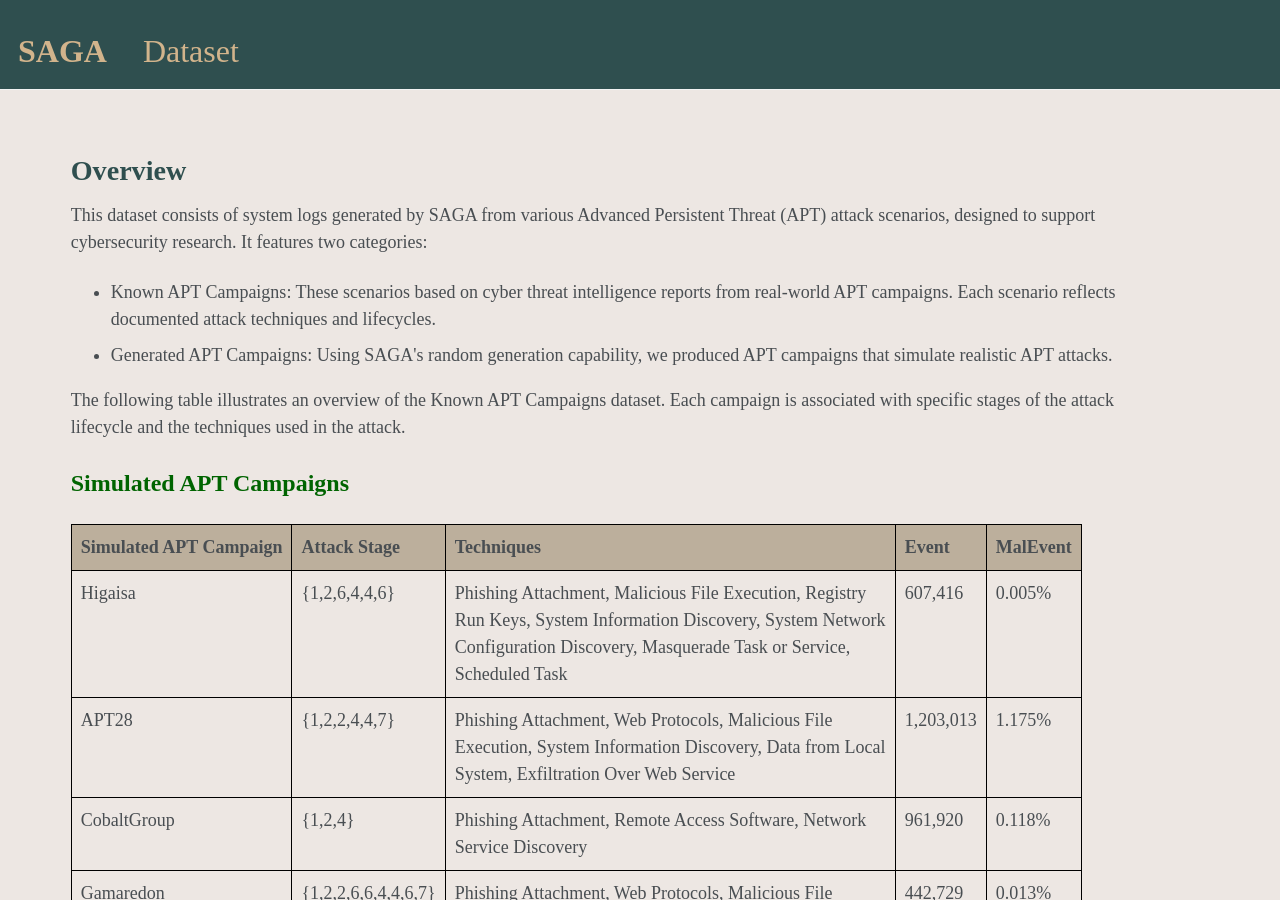
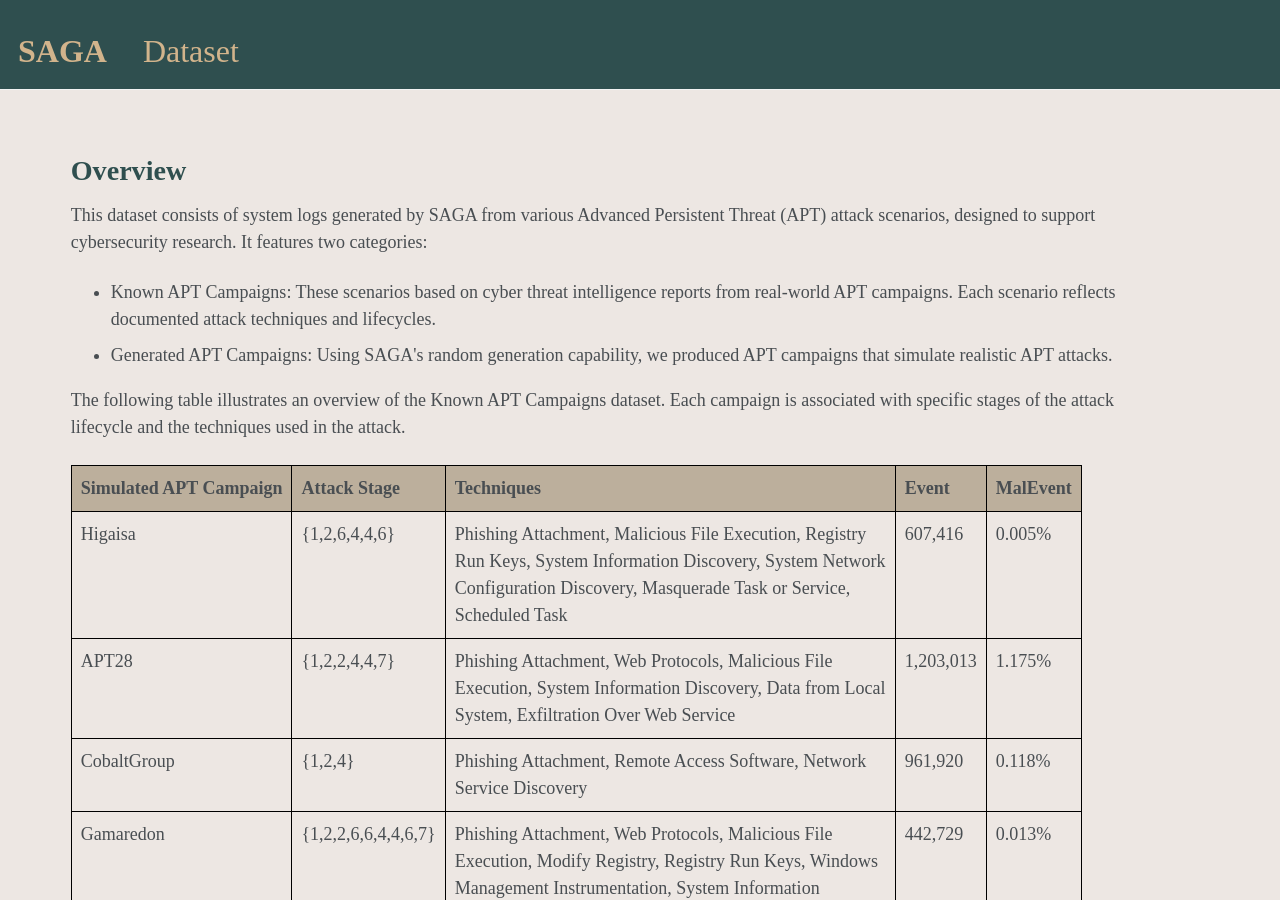
Before and after one commit to saga-tw/saga-tw.github.io, a Jekyll site: the page built from _pages/dataset.md, in a window 1280 px wide and 900 px high. Built offline with Jekyll 4.4.1, drawn with Linux system fonts in a browser that asks for light colours.

Commit message:
Update dataset.md

```diff
--- a/_pages/dataset.md
+++ b/_pages/dataset.md
@@ -10,8 +10,6 @@ author_profile: false
   <li style="font-family: 'Work Sans';"> Generated APT Campaigns: Using SAGA's random generation capability, we produced APT campaigns that simulate realistic APT attacks.</li>
 </ul>
 <p style="font-family: 'Work Sans';">The following table illustrates an overview of the Known APT Campaigns dataset. Each campaign is associated with specific stages of the attack lifecycle and the techniques used in the attack.</p>
-
-<span style="color: #006400; font-family: 'Work Sans'; font-weight: bold;font-size:24px">Simulated APT Campaigns</span>
 <table style="border: 1px solid black; border-collapse: collapse;">
     <thead>
         <tr>
```
